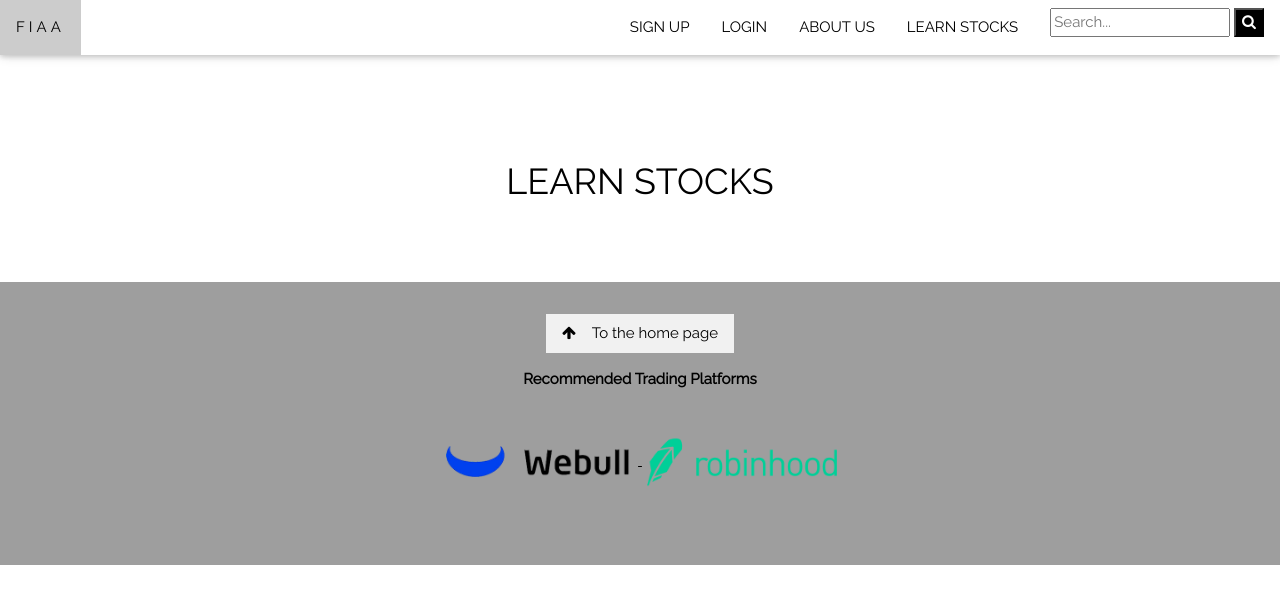
After one commit to KimiNoNawa1610/Financial-Applicaiton-Analysis-Project, a Flask app: page /education in a window 1280 px wide. The commit adds this page. Shown: the top 604 px of the page. Run offline with Flask 2, Linux system fonts and the light colour scheme; some libraries are stand-ins or nearby versions.

Commit message:
education

```diff
--- a/Source Code/website/templates/base.html
+++ b/Source Code/website/templates/base.html
@@ -113,6 +113,7 @@
           <a href="/login" class="w3-bar-item w3-button" id="login">LOGIN</a>
           {% endif %}
           <a href="/contactus" class="w3-bar-item w3-button" id="message">ABOUT US</a>
+          <a href="/education" class="w3-bar-item w3-button" id="education">LEARN STOCKS</a>
           <!-- Search form-->
           <form class="searchForm w3-bar-item form-inline" action="{{url_for('views.search')}}" method="POST">
             {{ form.hidden_tag() }}
@@ -139,6 +140,7 @@
       <a href="/login" onclick="w3_close()" class="w3-bar-item w3-button" id="login">LOGIN</a>
       {% endif %}
       <a href="/contactus" onclick="w3_close()" class="w3-bar-item w3-button" id="message">ABOUT US</a>
+      <a href="/education" onclick="w3_close()" class="w3-bar-item w3-button" id="education">LEARN STOCKS</a>
       <!-- Search form-->
       <form class="searchForm w3-bar-item form-inline " action="{{url_for('views.search')}}" method="POST">
         {{ form.hidden_tag() }}
--- /dev/null
+++ b/Source Code/website/templates/education.html
@@ -0,0 +1,11 @@
+{% extends "base.html" %}<!--extends the base.html template-->
+
+{% block title %}Learn Stocks{% endblock %}<!--Override the default name from the base.html template-->
+
+{% block content %}
+<!-- Page content -->
+<div class="w3-container w3-padding-64" id="education">
+  <h1 class="w3-center">LEARN STOCKS</h1>
+</div>
+
+{% endblock %}
--- a/Source Code/website/views.py
+++ b/Source Code/website/views.py
@@ -309,6 +309,11 @@ def message():
 
     return render_template("contactus.html", form = SearchForm(), user = current_user)
 
+#education page
+@views.route('/education', methods=['GET','POST'])
+def education():
+    return render_template("education.html", user = current_user)
+
 #Pass stuff to Navbar
 @views.context_processor
 def base():
```
